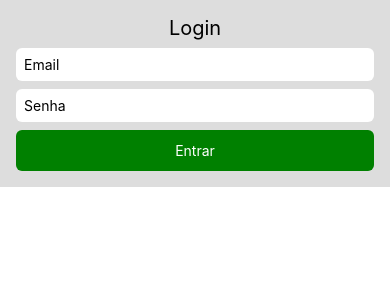
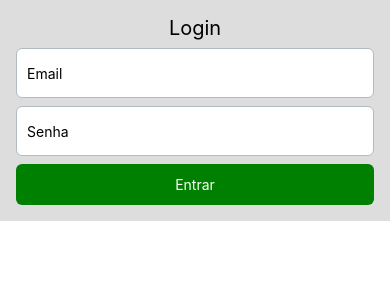
Before and after one commit to moraiskaua/vendas-online, a React Native app in the folder mobile/: screen / in a window 390 px wide. Shown: the top 300 px of the page. Built offline with nearby package versions, Linux system fonts and the light colour scheme.

Commit message:
fix: import paths

```diff
--- a/mobile/src/modules/login/screens/Login.tsx
+++ b/mobile/src/modules/login/screens/Login.tsx
@@ -1,6 +1,6 @@
 import { ContainerLogin } from '../styles/login.style';
-import Input from '../../../shared/components/input/Input';
-import Button from '../../../shared/components/button/Button';
+import Input from '../../../shared/components/input/input';
+import Button from '../../../shared/components/button/button';
 import { useState } from 'react';
 import { ButtonTypes } from '../../../shared/themes/buttons';
 import Text from '../../../shared/components/text/Text';
--- a/mobile/src/shared/components/button/button.tsx
+++ b/mobile/src/shared/components/button/button.tsx
@@ -40,7 +40,7 @@ const Button = ({
   if (disabled) {
     return (
       <DisabledButton margin={margin} {...props} disabled={disabled}>
-        {renderButton('#fff')}
+        {renderButton(theme.colors.white)}
       </DisabledButton>
     );
   }
@@ -49,14 +49,14 @@ const Button = ({
     case theme.buttons.ButtonTypes.secondary:
       return (
         <SecondaryButton margin={margin} {...props} onPress={handleOnPress}>
-          {renderButton('#fff')}
+          {renderButton(theme.colors.white)}
         </SecondaryButton>
       );
 
     default:
       return (
         <PrimaryButton margin={margin} {...props} onPress={handleOnPress}>
-          {renderButton('#fff')}
+          {renderButton(theme.colors.white)}
         </PrimaryButton>
       );
   }
--- a/mobile/src/shared/components/input/input.style.ts
+++ b/mobile/src/shared/components/input/input.style.ts
@@ -1,8 +1,19 @@
 import styled from 'styled-components/native';
+import { theme } from '../../themes/theme';
 
-export const InputContainer = styled.TextInput`
+export const InputContainer = styled.View`
   width: 100%;
-  padding: 8px;
+  height: 50px;
   border-radius: 6px;
-  background-color: #fff;
+  padding: 0 10px;
+  background-color: ${theme.colors.white};
+  border: 1px solid ${theme.colors.gray};
+  flex-direction: row;
+  justify-content: space-between;
+  align-items: center;
 `;
+
+export const InputText = styled.TextInput`
+  flex: 1;
+  height: 100%;
+`;
--- a/mobile/src/shared/components/input/input.tsx
+++ b/mobile/src/shared/components/input/input.tsx
@@ -1,10 +1,18 @@
 import { TextInputProps } from 'react-native';
-import { InputContainer } from './input.style';
+import { InputContainer, InputText } from './input.style';
+import { ReactNode } from 'react';
 
-interface InputProps extends TextInputProps {}
+interface InputProps extends TextInputProps {
+  icon?: ReactNode;
+}
 
-const Input = ({ ...props }: InputProps) => {
-  return <InputContainer {...props} />;
+const Input = ({ icon, ...props }: InputProps) => {
+  return (
+    <InputContainer>
+      <InputText {...props} />
+      {icon}
+    </InputContainer>
+  );
 };
 
 export default Input;
--- a/mobile/src/shared/themes/theme.ts
+++ b/mobile/src/shared/themes/theme.ts
@@ -2,7 +2,9 @@ import { ButtonTypes } from './buttons';
 
 export const theme = {
   colors: {
-    grayTheme: '#B1BBC2',
+    black: '#000000',
+    gray: '#B1BBC2',
+    white: '#FFFFFF',
   },
   buttons: {
     ButtonTypes,
```
